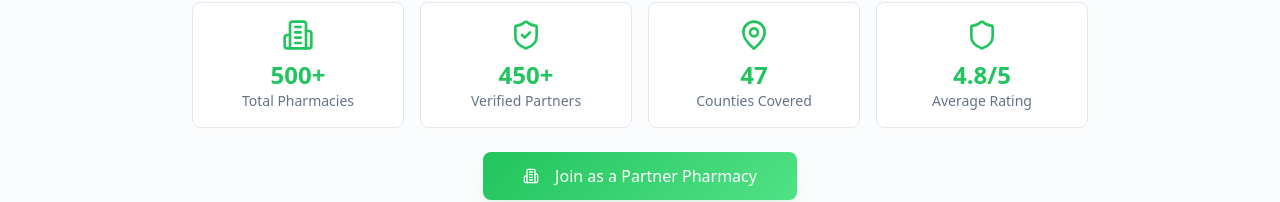
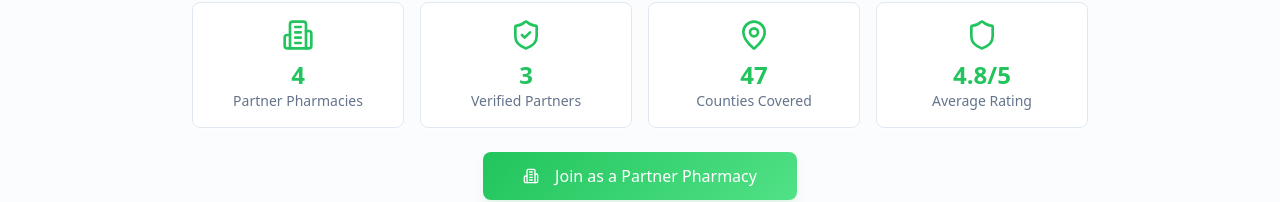
Before and after one commit to Nakhaima254/afya-finder-aid, a React (Vite) app: page /pharmacies in a window 1280 px wide. Shown: the part 231-433 px from the top of the page. Built offline with nearby package versions, Linux system fonts and the light colour scheme.

Commit message:
Add partner pharmacy count

```diff
--- a/src/pages/Pharmacies.tsx
+++ b/src/pages/Pharmacies.tsx
@@ -137,8 +137,8 @@ ${formData.message || 'None provided'}`
   };
 
   const stats = [
-    { label: "Total Pharmacies", value: "500+", icon: Building2 },
-    { label: "Verified Partners", value: "450+", icon: ShieldCheck },
+    { label: "Partner Pharmacies", value: pharmacies.length.toString(), icon: Building2 },
+    { label: "Verified Partners", value: pharmacies.filter(p => p.status === "Verified").length.toString(), icon: ShieldCheck },
     { label: "Counties Covered", value: "47", icon: MapPin },
     { label: "Average Rating", value: "4.8/5", icon: Shield },
   ];
```
